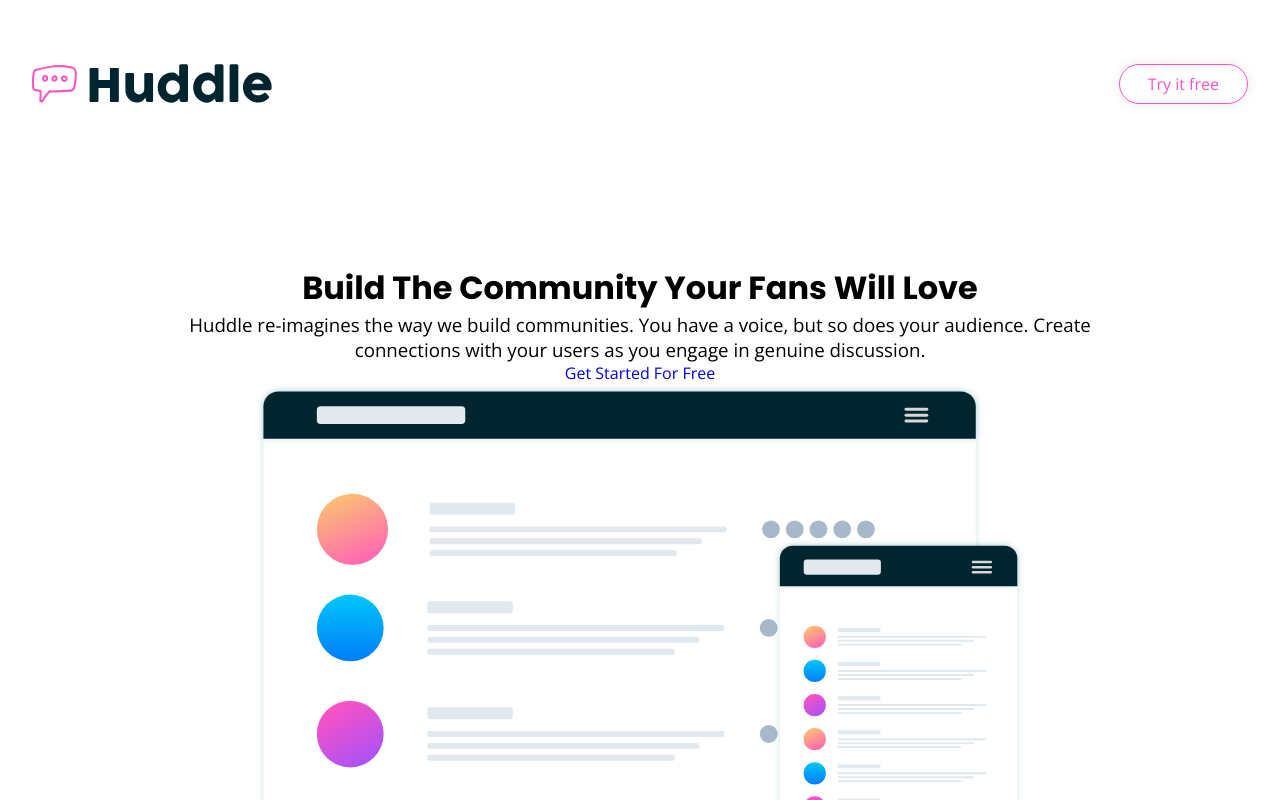
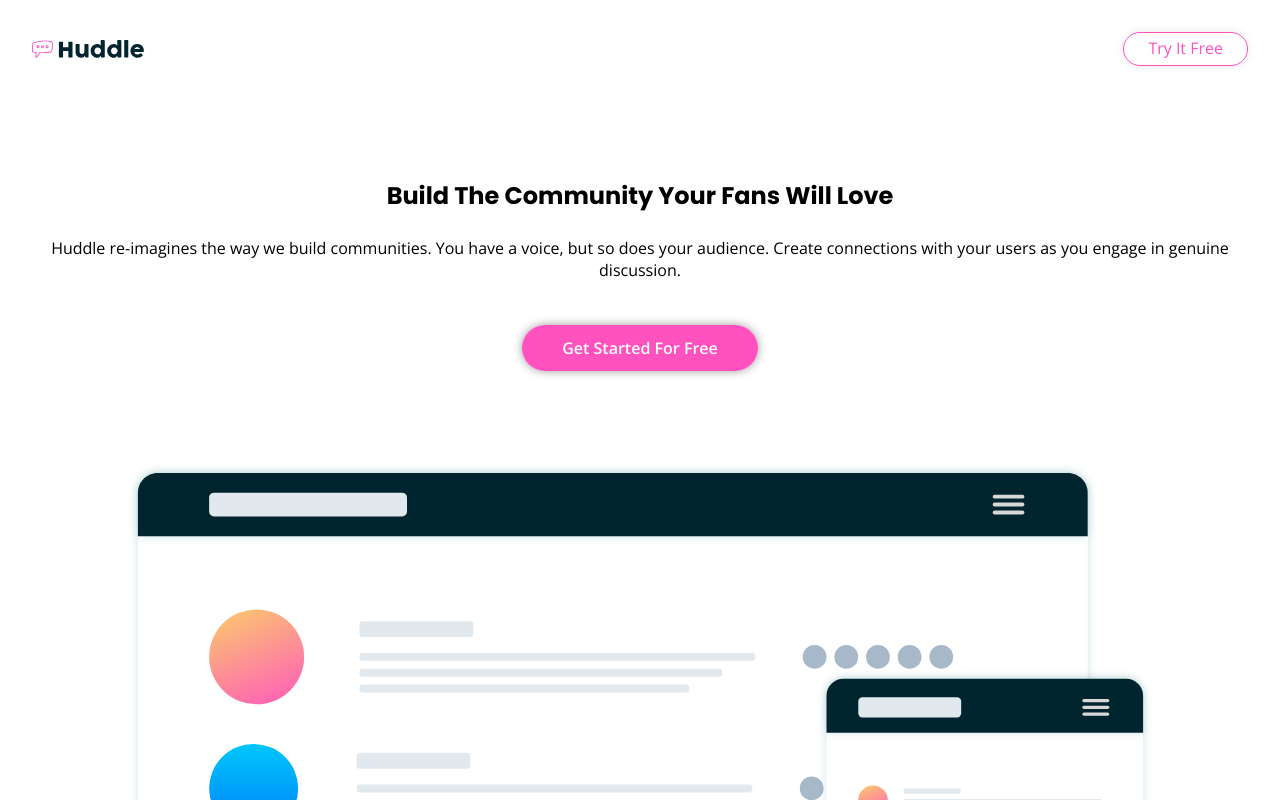
Before and after one commit to mbussert/huddle-landing-page, a plain HTML site: page index.html in a window 1280 px wide. Shown: the top 800 px of the page. Drawn offline with nearby package versions, Linux system fonts and the light colour scheme.

Commit message:
Additional work to desktop view

```diff
--- a/css/style.css
+++ b/css/style.css
@@ -17,53 +17,73 @@
 
 nav {
   display: flex;
+  justify-content: space-between;
+  padding: 2rem 2rem;
   width: 100%;
-  justify-content: space-between;
-  padding: 4rem 2rem;
+  vertical-align: middle;
 }
 
 .logo {
-  width: 15rem;
+  width: 7rem;
   height: 100%;
+  padding: 0.5rem 0;
 }
 
 .try-it-btn {
   color: hsl(322, 100%, 66%);
   border: 1px solid hsl(322, 100%, 66%);
-  padding: 0.5rem 1.75rem;
+  padding: 0.25rem 1.5rem;
   border-radius: 50px;
   box-shadow: 0 0 10px rgba(0, 0, 0, 0.1);
   vertical-align: middle;
   text-align: center;
+  align-items: center;
 }
 
 .try-it-btn a {
   color: hsl(322, 100%, 66%);
-}
-
-main {
-  margin: auto;
-  width: 100%;
+  font-size: 1rem;
+  text-transform: capitalize;
 }
 
 .hero {
   margin: auto;
   width: 100%;
   text-align: center;
-  padding-top: 6rem;
+  align-content: center;
+  align-items: center;
+  padding-top: 5rem;
 }
 
 .hero-head {
   font-family: "Poppins", sans-serif;
   font-weight: 700;
-  font-size: 32px;
+  font-size: 1.5rem;
+  padding: 0 2.5rem;
 }
 
 .hero h3 {
-  padding: 0 10rem;
   font-weight: 400;
+  margin: auto;
+  text-align: center;
+  font-size: 1rem;
+  padding: 1.5rem 2.25rem 3.5rem 2.25rem;
+  align-self: center;
+  justify-content: center;
+  justify-items: center;
+}
+
+.hero a {
+  color: white;
+  background-color: hsl(322, 100%, 66%);
+  padding: 0.75rem 2.5rem;
+  border-radius: 50px;
+  box-shadow: 0 0 10px rgba(0, 0, 0, 0.4);
+  font-weight: 600;
+  font-size: 1rem;
 }
 
 .hero img {
-  width: 60%;
+  padding: 6.5rem 0;
+  width: 80%;
 }
```
